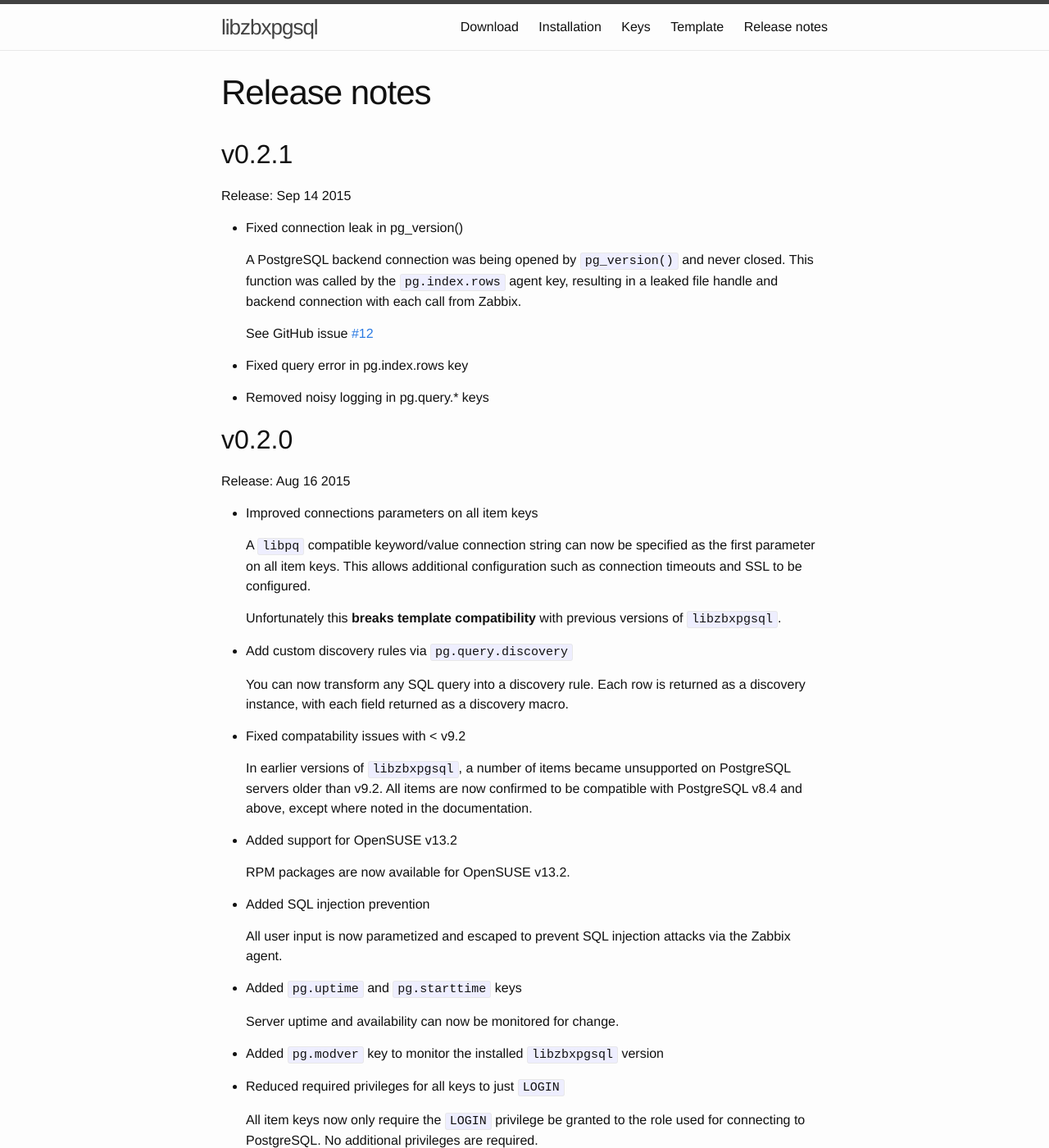
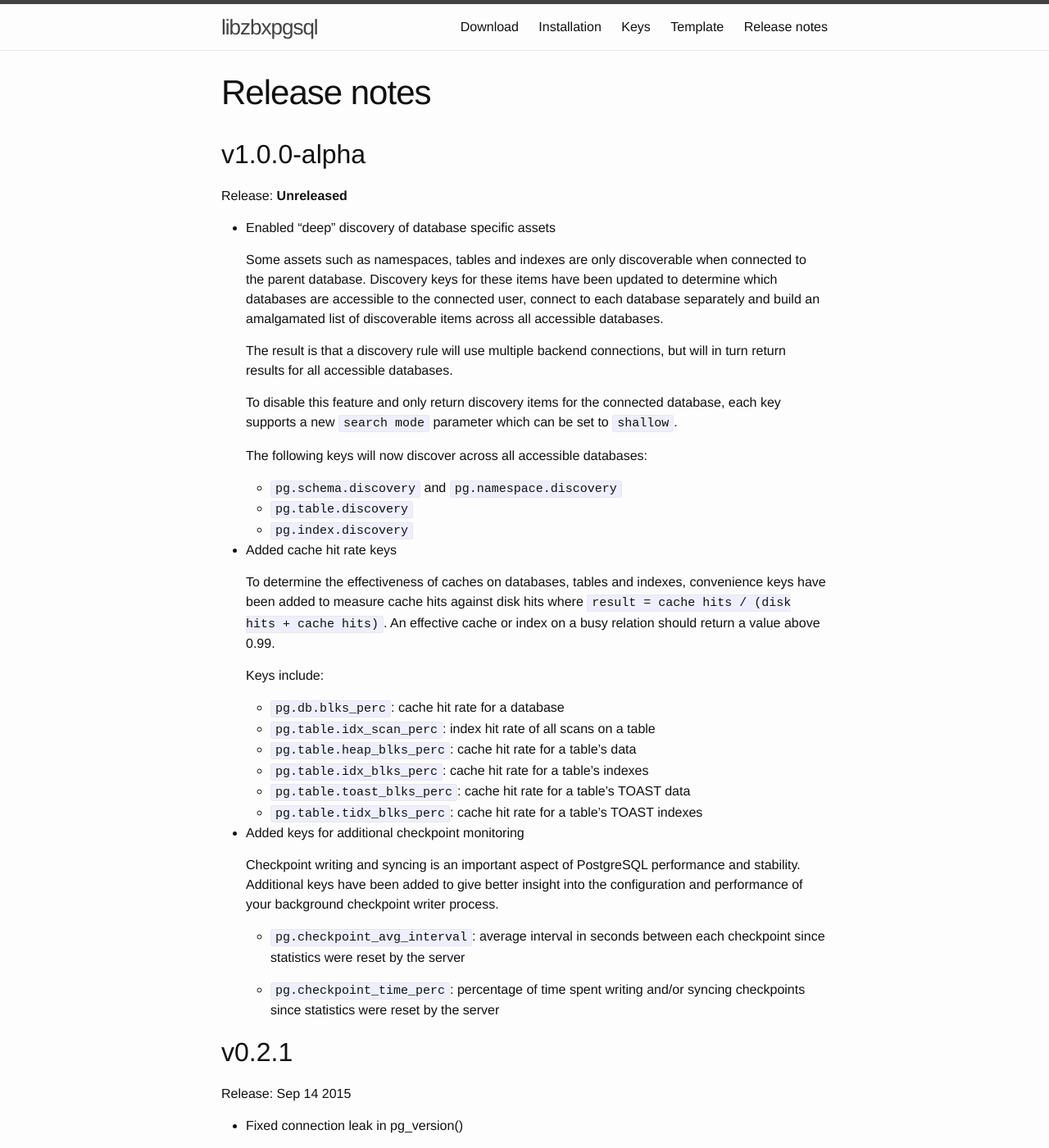
Before and after one commit to zabbix-tools/libzbxpgsql, a Jekyll site: the page built from _docs/release-notes.md, in a window 1280 px wide and 1400 px high. Shown: the whole window at 82% size. Built offline with Jekyll 4.4.1, drawn with Linux system fonts in a browser that asks for light colours.

Commit message:
Updated pending release notes

```diff
--- a/_data/keys/index.yaml
+++ b/_data/keys/index.yaml
@@ -5,6 +5,11 @@
     are accessible to the connected user.
   type: Discovery
   parameters:
+    - parameter: search mode
+      description: >
+        search all accessible databases (`deep`) or only the connected database
+        (`shallow`)
+      default: "`deep`"
     - parameter: schema
       description: filter by parent schema
     - parameter: table
--- a/_data/keys/schema.yaml
+++ b/_data/keys/schema.yaml
@@ -6,6 +6,12 @@
     that are defined in all databases which are accessible to the connected
     user.
   type: Discovery
+  parameters:
+    - parameter: search mode
+      description: >
+        search all accessible databases (`deep`) or only the connected database
+        (`shallow`)
+      default: "`deep`"
   macros:
     - macro: "{#OID}"
       description: Namespace unique identifier
--- a/_data/keys/table.yaml
+++ b/_data/keys/table.yaml
@@ -4,6 +4,12 @@
     Returns a JSON array of all known PostgreSQL tables in all databses which
     are accessible to the connected user.
   type: Discovery
+  parameters:
+    - parameter: search mode
+      description: >
+        search all accessible databases (`deep`) or only the connected database
+        (`shallow`)
+      default: "`deep`"
   source: >
     SELECT
       c.oid AS oid
--- a/_docs/release-notes.md
+++ b/_docs/release-notes.md
@@ -4,6 +4,59 @@ title: Release notes
 menu: Release notes
 permalink: /release-notes/
 ---
+
+## v1.0.0-alpha
+Release: __Unreleased__
+
+- Enabled "deep" discovery of database specific assets
+
+  Some assets such as namespaces, tables and indexes are only discoverable when
+  connected to the parent database. Discovery keys for these items have been
+  updated to determine which databases are accessible to the connected user,
+  connect to each database separately and build an amalgamated list of
+  discoverable items across all accessible databases.
+
+  The result is that a discovery rule will use multiple backend connections,
+  but will in turn return results for all accessible databases.
+
+  To disable this feature and only return discovery items for the connected
+  database, each key supports a new `search mode` parameter which can be set to
+  `shallow`.
+
+  The following keys will now discover across all accessible databases:
+
+  * `pg.schema.discovery` and `pg.namespace.discovery`
+  * `pg.table.discovery`
+  * `pg.index.discovery`
+
+- Added cache hit rate keys
+
+  To determine the effectiveness of caches on databases, tables and indexes,
+  convenience keys have been added to measure cache hits against disk hits where
+  `result = cache hits / (disk hits + cache hits)`. An effective cache or index
+  on a busy relation should return a value above 0.99.
+
+  Keys include:
+
+  * `pg.db.blks_perc`: cache hit rate for a database
+  * `pg.table.idx_scan_perc`: index hit rate of all scans on a table
+  * `pg.table.heap_blks_perc`: cache hit rate for a table's data
+  * `pg.table.idx_blks_perc`: cache hit rate for a table's indexes
+  * `pg.table.toast_blks_perc`: cache hit rate for a table's TOAST data
+  * `pg.table.tidx_blks_perc`: cache hit rate for a table's TOAST indexes
+
+- Added keys for additional checkpoint monitoring
+
+  Checkpoint writing and syncing is an important aspect of PostgreSQL
+  performance and stability. Additional keys have been added to give better
+  insight into the configuration and performance of your background checkpoint
+  writer process.
+
+  * `pg.checkpoint_avg_interval`: average interval in seconds between each
+    checkpoint since statistics were reset by the server
+
+  * `pg.checkpoint_time_perc`: percentage of time spent writing and/or syncing
+    checkpoints since statistics were reset by the server
 
 ## v0.2.1
 Release: Sep 14 2015
```
